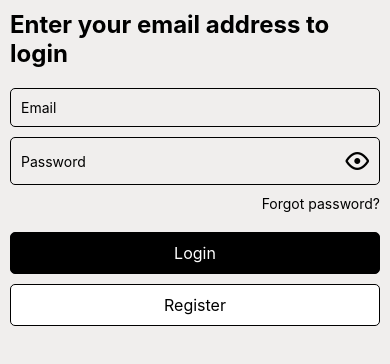
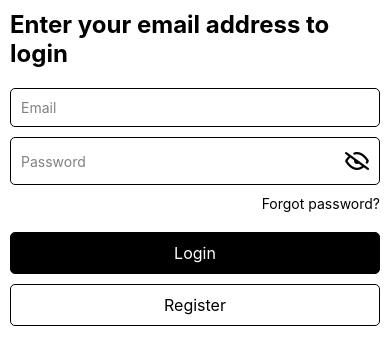
Before and after one commit to Kritik-J/pollit, a React Native app in the folder app-mobile/: screen / in a window 390 px wide. Shown: the top 364 px of the page. Built offline with nearby package versions, Linux system fonts and the light colour scheme.

Commit message:
Added FormInput component

```diff
--- a/app-mobile/App.tsx
+++ b/app-mobile/App.tsx
@@ -20,6 +20,5 @@ export default function App() {
 const styles = StyleSheet.create({
   container: {
     flex: 1,
-    backgroundColor: "#fff",
   },
 });
--- /dev/null
+++ b/app-mobile/src/components/FormInput.tsx
@@ -0,0 +1,83 @@
+import { TextInput, View } from "react-native";
+import React from "react";
+
+type FormInputProps = {
+  placeholder: string;
+  borderRadius?: number;
+  borderWidth?: number;
+  borderColor?: string;
+  backgroundColor?: string;
+  placeholderTextColor?: string;
+  fontSize?: number;
+  fontWeight?: string;
+  fontColor?: string;
+  containerStyle?: any;
+  inputStyle?: any;
+  leadingIcon?: any;
+  trailingIcon?: any;
+  value: string;
+  onChangeText?: (text: string) => void;
+  secureTextEntry?: boolean;
+  keyboardType?: any;
+};
+
+const FormInput = (Props: FormInputProps) => {
+  const {
+    placeholder,
+    leadingIcon,
+    trailingIcon,
+    borderRadius = 5,
+    borderWidth = 1,
+    borderColor = "black",
+    backgroundColor = "white",
+    placeholderTextColor = "grey",
+    fontSize = 14,
+    fontWeight = "normal",
+    fontColor = "black",
+    containerStyle,
+    inputStyle,
+    value,
+    onChangeText,
+    secureTextEntry = false,
+    keyboardType = "default",
+  } = Props;
+
+  return (
+    <View
+      style={{
+        borderRadius,
+        alignItems: "center",
+        flexDirection: "row",
+        borderWidth,
+        borderColor,
+        backgroundColor,
+        ...containerStyle,
+      }}
+    >
+      {leadingIcon && leadingIcon}
+
+      <TextInput
+        placeholder={placeholder}
+        placeholderTextColor={placeholderTextColor}
+        style={{
+          padding: 10,
+          flex: 1,
+          fontSize,
+          fontWeight,
+          color: fontColor,
+          ...inputStyle,
+        }}
+        value={value}
+        onChangeText={(text: string) => {
+          onChangeText && onChangeText(text);
+        }}
+        secureTextEntry={secureTextEntry}
+        keyboardType={keyboardType}
+      />
+
+      {trailingIcon && trailingIcon}
+    </View>
+  );
+};
+
+export default FormInput;
--- a/app-mobile/src/pages/LoginPage.tsx
+++ b/app-mobile/src/pages/LoginPage.tsx
@@ -10,6 +10,7 @@ import React from "react";
 import Button from "@components/Button";
 import { Octicons } from "@expo/vector-icons";
 import { useSelector } from "react-redux";
+import FormInput from "@src/components/FormInput";
 
 const LoginPage = () => {
   const [email, setEmail] = React.useState<string>("");
@@ -31,37 +32,32 @@ const LoginPage = () => {
     >
       <Text style={styles.text}>Enter your email address to login</Text>
 
-      <View style={styles.inputContainer}>
-        <TextInput
+      <FormInput
         placeholder='Email'
-          style={styles.input}
+        containerStyle={{ marginBottom: 10 }}
         value={email}
         onChangeText={setEmail}
+        keyboardType='email-address'
       />
-      </View>
 
-      <View style={styles.inputContainer}>
-        <TextInput
+      <FormInput
         placeholder='Password'
-          style={styles.input}
+        containerStyle={{ marginBottom: 10 }}
         value={password}
         onChangeText={setPassword}
         secureTextEntry={!showPassword}
+        trailingIcon={
+          <Octicons
+            name={showPassword ? "eye" : "eye-closed"}
+            size={24}
+            color='black'
+            onPress={toggleShowPassword}
+            style={{
+              padding: 10,
+            }}
           />
-        {showPassword ? (
-          <Octicons
-            name='eye-closed'
-            style={styles.icon}
-            onPress={toggleShowPassword}
+        }
       />
-        ) : (
-          <Octicons
-            name='eye'
-            style={styles.icon}
-            onPress={toggleShowPassword}
-          />
-        )}
-      </View>
 
       <View style={{ marginBottom: 20 }}>
         <Text
@@ -108,24 +104,4 @@ const styles = StyleSheet.create({
     fontWeight: "bold",
     marginBottom: 20,
   },
-
-  inputContainer: {
-    marginBottom: 10,
-    borderRadius: 5,
-    alignItems: "center",
-    flexDirection: "row",
-    borderWidth: 1,
-    borderColor: "black",
-  },
-
-  input: {
-    padding: 10,
-    flex: 1,
-  },
-
-  icon: {
-    padding: 10,
-    fontSize: 24,
-    color: "black",
-  },
 });
--- a/app-mobile/src/utils/constants/themes.ts
+++ b/app-mobile/src/utils/constants/themes.ts
@@ -1,4 +1,4 @@
-export const LIGHT_BACKGROUND_COLOR = '#F0EEED';
+export const LIGHT_BACKGROUND_COLOR = '#ffffff';
 export const DARK_BACKGROUND_COLOR = '#332C39';
 
 export const LIGHT_MODE = 'light';
```
Lines whose indentation alone changed are shown as unchanged.
